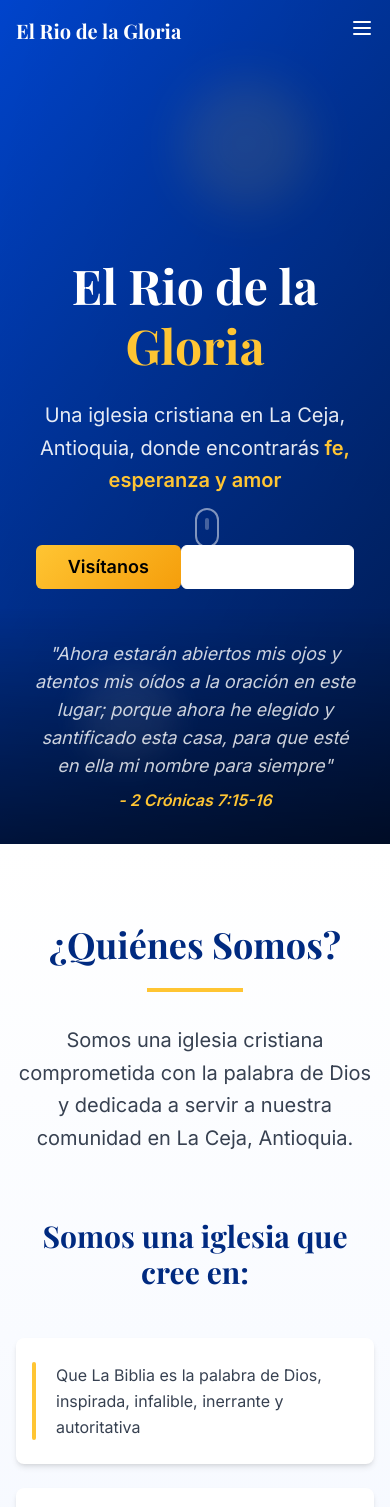
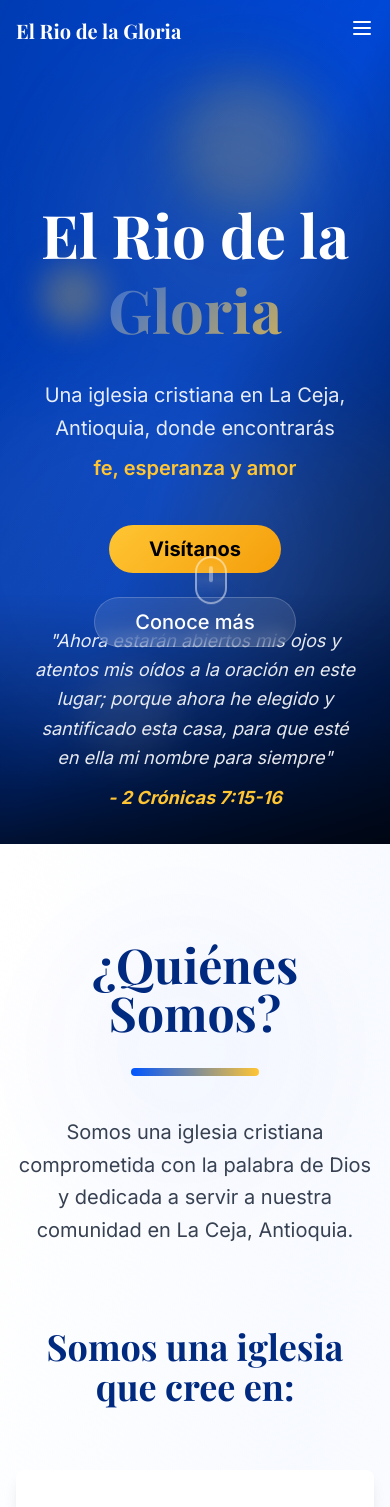
Before and after one commit to boterojuanpa/gloria-ceja-web, a React (Vite) app: page / in a window 390 px wide. Shown: the top 1507 px of the page. Built offline with nearby package versions, Linux system fonts and the light colour scheme.

Commit message:
Add modern styling and animations
Update the website to have a more modern look and feel, including animations.

```diff
--- a/src/components/About.tsx
+++ b/src/components/About.tsx
@@ -1,8 +1,28 @@
 
-import React from 'react';
+import React, { useEffect, useRef, useState } from 'react';
 import { Card, CardContent } from '@/components/ui/card';
 
 const About = () => {
+  const [isVisible, setIsVisible] = useState(false);
+  const sectionRef = useRef<HTMLElement>(null);
+
+  useEffect(() => {
+    const observer = new IntersectionObserver(
+      ([entry]) => {
+        if (entry.isIntersecting) {
+          setIsVisible(true);
+        }
+      },
+      { threshold: 0.1 }
+    );
+
+    if (sectionRef.current) {
+      observer.observe(sectionRef.current);
+    }
+
+    return () => observer.disconnect();
+  }, []);
+
   const beliefs = [
     "Que La Biblia es la palabra de Dios, inspirada, infalible, inerrante y autoritativa",
     "En un solo Dios, existente en tres personas, Padre, Hijo y Espíritu Santo",
@@ -14,35 +34,46 @@ const About = () => {
   ];
 
   return (
-    <section id="about" className="py-20 bg-gradient-to-b from-white to-church-light-blue">
-      <div className="max-w-7xl mx-auto px-4 sm:px-6 lg:px-8">
-        <div className="text-center mb-16 animate-fade-in">
-          <h2 className="text-4xl font-serif font-bold text-church-navy mb-6">
+    <section
+      ref={sectionRef}
+      id="about"
+      className="py-24 bg-gradient-to-br from-white via-church-light-blue/30 to-white relative overflow-hidden"
+    >
+      {/* Decorative background elements */}
+      <div className="absolute inset-0 opacity-30">
+        <div className="absolute top-20 right-20 w-64 h-64 bg-church-blue/10 rounded-full filter blur-3xl floating-animation"></div>
+        <div className="absolute bottom-20 left-20 w-48 h-48 bg-church-gold/10 rounded-full filter blur-2xl floating-animation" style={{animationDelay: '2s'}}></div>
+      </div>
+
+      <div className="max-w-7xl mx-auto px-4 sm:px-6 lg:px-8 relative z-10">
+        <div className={`text-center mb-20 transition-all duration-1000 ${isVisible ? 'slide-in-up' : 'opacity-0 translate-y-10'}`}>
+          <h2 className="text-5xl lg:text-6xl font-serif font-bold text-church-navy mb-8">
             ¿Quiénes Somos?
           </h2>
-          <div className="w-24 h-1 bg-church-gold mx-auto mb-8"></div>
-          <p className="text-xl text-gray-700 max-w-3xl mx-auto leading-relaxed">
+          <div className="w-32 h-2 bg-gradient-to-r from-church-blue to-church-gold mx-auto mb-10 rounded-full"></div>
+          <p className="text-xl lg:text-2xl text-gray-700 max-w-4xl mx-auto leading-relaxed">
             Somos una iglesia cristiana comprometida con la palabra de Dios y
             dedicada a servir a nuestra comunidad en La Ceja, Antioquia.
           </p>
         </div>
 
-        <div className="mb-16">
-          <h3 className="text-3xl font-serif font-bold text-center text-church-navy mb-12">
+        <div className="mb-20">
+          <h3 className={`text-4xl lg:text-5xl font-serif font-bold text-center text-church-navy mb-16 transition-all duration-1000 delay-300 ${isVisible ? 'slide-in-up' : 'opacity-0 translate-y-10'}`}>
             Somos una iglesia que cree en:
           </h3>
 
-          <div className="grid grid-cols-1 md:grid-cols-2 lg:grid-cols-3 gap-6">
+          <div className="grid grid-cols-1 md:grid-cols-2 lg:grid-cols-3 gap-8">
             {beliefs.map((belief, index) => (
               <Card
                 key={index}
-                className="h-full hover-scale hover:shadow-xl transition-all duration-300 border-0 shadow-md"
-                style={{ animationDelay: `${index * 100}ms` }}
+                className={`h-full hover-scale hover:shadow-2xl transition-all duration-500 border-0 shadow-lg relative overflow-hidden group ${isVisible ? 'stagger-animation' : 'opacity-0 translate-y-10'}`}
+                style={{ animationDelay: `${index * 200}ms` }}
               >
-                <CardContent className="p-6 h-full flex items-center">
+                <div className="absolute inset-0 bg-gradient-to-br from-church-blue/5 to-church-gold/5 opacity-0 group-hover:opacity-100 transition-opacity duration-300"></div>
+                <CardContent className="p-8 h-full flex items-center relative z-10">
                   <div className="relative">
-                    <div className="absolute -left-2 top-0 w-1 h-full bg-church-gold rounded-full"></div>
-                    <p className="text-gray-700 leading-relaxed pl-4">
+                    <div className="absolute -left-4 top-0 w-2 h-full bg-gradient-to-b from-church-blue to-church-gold rounded-full transform scale-y-0 group-hover:scale-y-100 transition-transform duration-500"></div>
+                    <p className="text-gray-700 leading-relaxed pl-6 group-hover:text-church-navy transition-colors duration-300">
                       {belief}
                     </p>
                   </div>
@@ -52,14 +83,15 @@ const About = () => {
           </div>
         </div>
 
-        {/* Pastor's Image Section */}
-        <div className="text-center">
-          <div className="inline-block p-2 bg-church-gold/20 rounded-2xl">
-            <div className="w-80 h-60 bg-gradient-to-br from-church-blue/20 to-church-navy/20 rounded-xl flex items-center justify-center">
-              <p className="text-church-navy font-semibold">Imagen de Pastores</p>
+        {/* Enhanced Pastor's Image Section */}
+        <div className={`text-center transition-all duration-1000 delay-700 ${isVisible ? 'slide-in-up' : 'opacity-0 translate-y-10'}`}>
+          <div className="inline-block p-4 bg-gradient-to-br from-church-gold/20 to-church-blue/20 rounded-3xl hover-scale">
+            <div className="w-96 h-72 bg-gradient-to-br from-church-blue/30 via-white/50 to-church-navy/30 rounded-2xl flex items-center justify-center shadow-xl relative overflow-hidden group">
+              <div className="absolute inset-0 bg-gradient-to-br from-church-blue/20 to-church-gold/20 opacity-0 group-hover:opacity-100 transition-opacity duration-500"></div>
+              <p className="text-church-navy font-bold text-xl relative z-10">Imagen de Pastores</p>
             </div>
           </div>
-          <p className="mt-4 text-gray-600 italic">Nuestros pastores y líderes espirituales</p>
+          <p className="mt-6 text-gray-600 italic text-lg">Nuestros pastores y líderes espirituales</p>
         </div>
       </div>
     </section>
--- a/src/components/Hero.tsx
+++ b/src/components/Hero.tsx
@@ -1,8 +1,14 @@
 
-import React from 'react';
+import React, { useEffect, useState } from 'react';
 import { Button } from '@/components/ui/button';
 
 const Hero = () => {
+  const [isVisible, setIsVisible] = useState(false);
+
+  useEffect(() => {
+    setIsVisible(true);
+  }, []);
+
   const scrollToSection = (href: string) => {
     const element = document.querySelector(href);
     if (element) {
@@ -12,33 +18,42 @@ const Hero = () => {
 
   return (
     <section id="hero" className="relative min-h-screen flex items-center justify-center overflow-hidden">
-      {/* Background with gradient overlay */}
+      {/* Background with animated gradient overlay */}
       <div className="absolute inset-0 church-gradient">
-        <div className="absolute inset-0 bg-gradient-to-br from-black/20 to-black/40"></div>
+        <div className="absolute inset-0 bg-gradient-to-br from-black/30 via-transparent to-black/50"></div>
+        {/* Animated background elements */}
+        <div className="absolute inset-0">
+          <div className="absolute top-0 left-0 w-full h-full opacity-30">
+            <div className="absolute top-20 left-20 w-72 h-72 bg-accent/30 rounded-full filter blur-3xl animate-pulse floating-animation"></div>
+            <div className="absolute bottom-20 right-20 w-96 h-96 bg-white/20 rounded-full filter blur-2xl animate-pulse floating-animation" style={{animationDelay: '2s'}}></div>
+            <div className="absolute top-1/2 left-1/2 transform -translate-x-1/2 -translate-y-1/2 w-64 h-64 bg-church-gold/20 rounded-full filter blur-2xl animate-pulse floating-animation" style={{animationDelay: '4s'}}></div>
+          </div>
+        </div>
       </div>
 
-      {/* Decorative elements */}
-      <div className="absolute top-20 right-20 w-32 h-32 bg-accent/20 rounded-full blur-xl animate-pulse"></div>
-      <div className="absolute bottom-20 left-20 w-24 h-24 bg-white/10 rounded-full blur-lg animate-pulse delay-1000"></div>
+      {/* Floating decorative elements */}
+      <div className="absolute top-20 right-20 w-32 h-32 bg-accent/20 rounded-full blur-xl floating-animation pulse-glow"></div>
+      <div className="absolute bottom-20 left-20 w-24 h-24 bg-white/10 rounded-full blur-lg floating-animation" style={{animationDelay: '1s'}}></div>
+      <div className="absolute top-1/3 left-10 w-16 h-16 bg-church-gold/30 rounded-full blur-lg floating-animation" style={{animationDelay: '3s'}}></div>
 
       {/* Content */}
-      <div className="relative z-10 text-center px-4 sm:px-6 lg:px-8 max-w-4xl mx-auto">
-        <div className="animate-fade-in">
-          <h1 className="text-5xl sm:text-6xl lg:text-7xl font-serif font-bold text-white mb-6 leading-tight">
-            El Rio de la
-            <span className="block text-accent">Gloria</span>
+      <div className="relative z-10 text-center px-4 sm:px-6 lg:px-8 max-w-5xl mx-auto">
+        <div className={`transition-all duration-1000 ${isVisible ? 'slide-in-up' : 'opacity-0'}`}>
+          <h1 className="text-6xl sm:text-7xl lg:text-8xl font-serif font-bold text-white mb-8 leading-tight">
+            <span className="block animate-fade-in">El Rio de la</span>
+            <span className="block text-gradient text-accent animate-fade-in" style={{animationDelay: '0.3s'}}>Gloria</span>
           </h1>
 
-          <p className="text-xl sm:text-2xl text-white/90 mb-8 max-w-2xl mx-auto leading-relaxed">
+          <p className="text-xl sm:text-2xl lg:text-3xl text-white/90 mb-10 max-w-3xl mx-auto leading-relaxed animate-fade-in" style={{animationDelay: '0.6s'}}>
             Una iglesia cristiana en La Ceja, Antioquia, donde encontrarás
-            <span className="text-accent font-semibold"> fe, esperanza y amor</span>
+            <span className="text-accent font-semibold block mt-2"> fe, esperanza y amor</span>
           </p>
 
-          <div className="space-y-4 sm:space-y-0 sm:space-x-4 sm:flex sm:justify-center">
+          <div className="space-y-6 sm:space-y-0 sm:space-x-6 sm:flex sm:justify-center animate-fade-in" style={{animationDelay: '0.9s'}}>
             <Button
               onClick={() => scrollToSection('#contact')}
               size="lg"
-              className="gold-gradient hover:shadow-lg transition-all duration-300 text-black font-semibold px-8 py-4 text-lg"
+              className="gold-gradient hover:shadow-2xl hover:scale-110 transition-all duration-300 text-black font-bold px-10 py-6 text-xl rounded-full hover-glow"
             >
               Visítanos
             </Button>
@@ -47,29 +62,30 @@ const Hero = () => {
               onClick={() => scrollToSection('#about')}
               variant="outline"
               size="lg"
-              className="border-white text-white hover:bg-white hover:text-church-blue transition-all duration-300 px-8 py-4 text-lg"
+              className="border-2 border-white/70 text-white hover:bg-white hover:text-church-blue hover:scale-110 transition-all duration-300 px-10 py-6 text-xl rounded-full glass-effect hover-glow"
             >
               Conoce más
             </Button>
           </div>
         </div>
 
-        {/* Scroll indicator */}
+        {/* Enhanced scroll indicator */}
         <div className="absolute bottom-8 left-1/2 transform -translate-x-1/2 animate-bounce">
-          <div className="w-6 h-10 border-2 border-white/50 rounded-full flex justify-center">
-            <div className="w-1 h-3 bg-white/50 rounded-full mt-2 animate-pulse"></div>
+          <div className="w-8 h-12 border-2 border-white/50 rounded-full flex justify-center relative overflow-hidden">
+            <div className="w-1 h-4 bg-white/70 rounded-full mt-2 animate-pulse"></div>
+            <div className="absolute inset-0 bg-gradient-to-b from-transparent via-white/20 to-transparent animate-pulse"></div>
           </div>
         </div>
       </div>
 
-      {/* Verse overlay */}
-      <div className="absolute bottom-0 left-0 right-0 bg-gradient-to-t from-black/50 to-transparent p-8">
-        <div className="max-w-4xl mx-auto text-center">
-          <blockquote className="text-white/80 italic text-lg">
+      {/* Enhanced verse overlay */}
+      <div className="absolute bottom-0 left-0 right-0 bg-gradient-to-t from-black/70 via-black/30 to-transparent p-8">
+        <div className="max-w-5xl mx-auto text-center">
+          <blockquote className="text-white/90 italic text-lg lg:text-xl leading-relaxed">
             "Ahora estarán abiertos mis ojos y atentos mis oídos a la oración en este lugar;
             porque ahora he elegido y santificado esta casa, para que esté en ella mi nombre para siempre"
           </blockquote>
-          <cite className="text-accent font-semibold block mt-2">- 2 Crónicas 7:15-16</cite>
+          <cite className="text-accent font-bold block mt-3 text-lg">- 2 Crónicas 7:15-16</cite>
         </div>
       </div>
     </section>
--- a/src/components/Meetings.tsx
+++ b/src/components/Meetings.tsx
@@ -1,104 +1,144 @@
 
-import React from 'react';
+import React, { useEffect, useRef, useState } from 'react';
 import { Card, CardContent, CardHeader, CardTitle } from '@/components/ui/card';
 
 const Meetings = () => {
+  const [isVisible, setIsVisible] = useState(false);
+  const sectionRef = useRef<HTMLElement>(null);
+
+  useEffect(() => {
+    const observer = new IntersectionObserver(
+      ([entry]) => {
+        if (entry.isIntersecting) {
+          setIsVisible(true);
+        }
+      },
+      { threshold: 0.1 }
+    );
+
+    if (sectionRef.current) {
+      observer.observe(sectionRef.current);
+    }
+
+    return () => observer.disconnect();
+  }, []);
+
   const meetings = [
     {
       title: "Reunión Principal",
       schedule: "Domingos 9AM y 12PM",
       description: "Predicaciones fundamentadas en la palabra de Dios, oración, alabanza, adoración, que en unidad nos fortalecen como cuerpo de Cristo que somos, para enfrentar los retos cada día.",
       image: "Imagen domingo",
-      color: "bg-church-blue"
+      color: "from-church-blue to-blue-600",
+      icon: "⛪"
     },
     {
       title: "Noches de Adoración",
       schedule: "Miércoles 7PM - 9PM",
       description: "Son tiempos donde a través de la adoración disponemos nuestro corazón para reconocer la grandeza del Señor y recibir mediante la predicación de la palabra la instrucción para caminar como verdaderos discípulos.",
       image: "Imagen miércoles",
-      color: "bg-purple-600"
+      color: "from-purple-500 to-purple-700",
+      icon: "🙏"
     },
     {
       title: "Más Fuertes",
       schedule: "Viernes 7PM - 9PM",
       description: "Somos un grupo de amigos enamorados de Dios, con muchos desafíos por delante, que buscamos ser fortalecidos en Jesús.",
       image: "Imagen jóvenes",
-      color: "bg-blue-600"
+      color: "from-blue-500 to-cyan-600",
+      icon: "💪"
     },
     {
       title: "RG Kids Comedor",
       schedule: "Sábados 9AM",
       description: "Cada sábado compartimos sonrisas, abrazos, canciones, danza, alegría, alimento espiritual y físico con los niños que anhelan conocer a Jesús.",
       image: "Imagen comedor",
-      color: "bg-yellow-500"
+      color: "from-yellow-500 to-orange-500",
+      icon: "👶"
     },
     {
       title: "Ayuno y Oración",
       schedule: "Miércoles 9AM",
       description: "Cada miércoles nos reunimos en oración, adoración y lectura de la palabra de Dios, buscando cada día ser fortalecidos en el Señor.",
       image: "Imagen ayuno",
-      color: "bg-green-600"
+      color: "from-green-500 to-emerald-600",
+      icon: "🕊️"
     },
     {
       title: "Madres Orando",
       schedule: "Jueves 9AM - 11AM",
       description: "Te imaginas si todas juntas oramos por nuestros hijos, sus retos, desafíos, carácter y formación. Tenemos el privilegio de orar por ellos.",
       image: "Imagen madres",
-      color: "bg-pink-600"
+      color: "from-pink-500 to-rose-600",
+      icon: "👩‍👧‍👦"
     },
     {
       title: "Valientes",
       schedule: "Último viernes del mes 7PM",
       description: "Reunión para hombres mayores de 18 años que quieren ser fortalecidos por la Palabra de Dios.",
       image: "Imagen valientes",
-      color: "bg-gray-700"
+      color: "from-gray-600 to-slate-700",
+      icon: "🦁"
     },
     {
       title: "Unidos",
       schedule: "Primer sábado del mes 6PM",
       description: "Únete a otras parejas en un tiempo de gran bendición donde tendremos la oportunidad de recibir consejos prácticos basados en la palabra del Señor.",
       image: "Imagen matrimonios",
-      color: "bg-red-600"
+      color: "from-red-500 to-pink-600",
+      icon: "💕"
     }
   ];
 
   return (
-    <section id="meetings" className="py-20 bg-white">
-      <div className="max-w-7xl mx-auto px-4 sm:px-6 lg:px-8">
-        <div className="text-center mb-16 animate-fade-in">
-          <h2 className="text-4xl font-serif font-bold text-church-navy mb-6">
+    <section
+      ref={sectionRef}
+      id="meetings"
+      className="py-24 bg-gradient-to-br from-white via-gray-50 to-white relative overflow-hidden"
+    >
+      {/* Decorative background */}
+      <div className="absolute inset-0 opacity-20">
+        <div className="absolute top-32 left-32 w-72 h-72 bg-church-gold/20 rounded-full filter blur-3xl floating-animation"></div>
+        <div className="absolute bottom-32 right-32 w-64 h-64 bg-church-blue/20 rounded-full filter blur-2xl floating-animation" style={{animationDelay: '3s'}}></div>
+      </div>
+
+      <div className="max-w-7xl mx-auto px-4 sm:px-6 lg:px-8 relative z-10">
+        <div className={`text-center mb-20 transition-all duration-1000 ${isVisible ? 'slide-in-up' : 'opacity-0 translate-y-10'}`}>
+          <h2 className="text-5xl lg:text-6xl font-serif font-bold text-church-navy mb-8">
             Nuestras Reuniones
           </h2>
-          <div className="w-24 h-1 bg-church-gold mx-auto mb-8"></div>
-          <p className="text-xl text-gray-700 max-w-3xl mx-auto">
+          <div className="w-32 h-2 bg-gradient-to-r from-church-blue to-church-gold mx-auto mb-10 rounded-full"></div>
+          <p className="text-xl lg:text-2xl text-gray-700 max-w-4xl mx-auto leading-relaxed">
             Tenemos diferentes espacios de encuentro durante la semana
             para crecer juntos en fe y comunidad.
           </p>
         </div>
 
-        <div className="grid grid-cols-1 md:grid-cols-2 lg:grid-cols-3 xl:grid-cols-4 gap-6">
+        <div className="grid grid-cols-1 md:grid-cols-2 lg:grid-cols-3 xl:grid-cols-4 gap-8">
           {meetings.map((meeting, index) => (
             <Card
               key={index}
-              className="overflow-hidden hover-scale hover:shadow-xl transition-all duration-300 border-0 shadow-lg h-full"
-              style={{ animationDelay: `${index * 100}ms` }}
+              className={`overflow-hidden hover-scale hover:shadow-2xl transition-all duration-500 border-0 shadow-lg h-full group relative ${isVisible ? 'stagger-animation' : 'opacity-0 translate-y-10'}`}
+              style={{ animationDelay: `${index * 150}ms` }}
             >
-              <CardHeader className={`${meeting.color} text-white p-6`}>
-                <div className="text-center">
-                  <div className="w-16 h-16 bg-white/20 rounded-full flex items-center justify-center mb-4 mx-auto">
-                    <span className="text-xs font-medium">{meeting.image}</span>
+              <CardHeader className={`bg-gradient-to-br ${meeting.color} text-white p-8 relative overflow-hidden`}>
+                <div className="absolute inset-0 bg-black/10 group-hover:bg-black/5 transition-colors duration-300"></div>
+                <div className="text-center relative z-10">
+                  <div className="w-20 h-20 bg-white/20 rounded-full flex items-center justify-center mb-6 mx-auto group-hover:scale-110 transition-transform duration-300 text-3xl">
+                    {meeting.icon}
                   </div>
-                  <CardTitle className="text-lg font-serif font-bold mb-2">
+                  <CardTitle className="text-xl font-serif font-bold mb-3 group-hover:scale-105 transition-transform duration-300">
                     {meeting.title}
                   </CardTitle>
-                  <p className="text-white/90 font-semibold text-sm">
+                  <p className="text-white/95 font-semibold text-sm bg-black/20 rounded-full px-4 py-2 inline-block">
                     {meeting.schedule}
                   </p>
                 </div>
               </CardHeader>
 
-              <CardContent className="p-6 flex-1 flex items-center">
-                <p className="text-gray-700 text-sm leading-relaxed">
+              <CardContent className="p-8 flex-1 flex items-center relative">
+                <div className="absolute inset-0 bg-gradient-to-br from-transparent to-gray-50/50 opacity-0 group-hover:opacity-100 transition-opacity duration-300"></div>
+                <p className="text-gray-700 text-sm leading-relaxed relative z-10 group-hover:text-gray-800 transition-colors duration-300">
                   {meeting.description}
                 </p>
               </CardContent>
--- a/src/index.css
+++ b/src/index.css
@@ -106,10 +106,123 @@
   }
 
   .hover-scale {
-    transition: transform 0.3s ease;
+    transition: all 0.3s cubic-bezier(0.4, 0, 0.2, 1);
   }
 
   .hover-scale:hover {
-    transform: scale(1.05);
+    transform: scale(1.05) translateY(-4px);
+    box-shadow: 0 20px 25px -5px rgba(0, 0, 0, 0.1), 0 10px 10px -5px rgba(0, 0, 0, 0.04);
+  }
+
+  .floating-animation {
+    animation: float 6s ease-in-out infinite;
+  }
+
+  .pulse-glow {
+    animation: pulse-glow 2s ease-in-out infinite alternate;
+  }
+
+  .slide-in-up {
+    animation: slideInUp 0.8s ease-out;
+  }
+
+  .slide-in-left {
+    animation: slideInLeft 0.8s ease-out;
+  }
+
+  .slide-in-right {
+    animation: slideInRight 0.8s ease-out;
+  }
+
+  .stagger-animation {
+    animation: fadeInStagger 1s ease-out;
+  }
+
+  .parallax-bg {
+    background-attachment: fixed;
+    background-position: center;
+    background-repeat: no-repeat;
+    background-size: cover;
   }
 }
+
+@keyframes float {
+  0%, 100% {
+    transform: translateY(0px);
+  }
+  50% {
+    transform: translateY(-20px);
+  }
+}
+
+@keyframes pulse-glow {
+  0% {
+    box-shadow: 0 0 20px rgba(43, 100, 60, 0.3);
+  }
+  100% {
+    box-shadow: 0 0 40px rgba(43, 100, 60, 0.6);
+  }
+}
+
+@keyframes slideInUp {
+  from {
+    opacity: 0;
+    transform: translateY(50px);
+  }
+  to {
+    opacity: 1;
+    transform: translateY(0);
+  }
+}
+
+@keyframes slideInLeft {
+  from {
+    opacity: 0;
+    transform: translateX(-50px);
+  }
+  to {
+    opacity: 1;
+    transform: translateX(0);
+  }
+}
+
+@keyframes slideInRight {
+  from {
+    opacity: 0;
+    transform: translateX(50px);
+  }
+  to {
+    opacity: 1;
+    transform: translateX(0);
+  }
+}
+
+@keyframes fadeInStagger {
+  from {
+    opacity: 0;
+    transform: translateY(30px);
+  }
+  to {
+    opacity: 1;
+    transform: translateY(0);
+  }
+}
+
+/* Efectos adicionales para tarjetas */
+.glass-effect {
+  background: rgba(255, 255, 255, 0.1);
+  backdrop-filter: blur(10px);
+  border: 1px solid rgba(255, 255, 255, 0.2);
+}
+
+.text-gradient {
+  background: linear-gradient(135deg, hsl(var(--church-blue)), hsl(var(--church-gold)));
+  -webkit-background-clip: text;
+  -webkit-text-fill-color: transparent;
+  background-clip: text;
+}
+
+.hover-glow:hover {
+  box-shadow: 0 0 30px rgba(59, 130, 246, 0.5);
+  transition: box-shadow 0.3s ease;
+}
--- a/tailwind.config.ts
+++ b/tailwind.config.ts
@@ -105,13 +105,75 @@ export default {
 						opacity: '1',
 						transform: 'translateY(0)'
 					}
+				},
+				'float': {
+					'0%, 100%': {
+						transform: 'translateY(0px)'
+					},
+					'50%': {
+						transform: 'translateY(-20px)'
+					}
+				},
+				'pulse-glow': {
+					'0%': {
+						boxShadow: '0 0 20px rgba(59, 130, 246, 0.3)'
+					},
+					'100%': {
+						boxShadow: '0 0 40px rgba(59, 130, 246, 0.6)'
+					}
+				},
+				'slideInUp': {
+					'from': {
+						opacity: '0',
+						transform: 'translateY(50px)'
+					},
+					'to': {
+						opacity: '1',
+						transform: 'translateY(0)'
+					}
+				},
+				'slideInLeft': {
+					'from': {
+						opacity: '0',
+						transform: 'translateX(-50px)'
+					},
+					'to': {
+						opacity: '1',
+						transform: 'translateX(0)'
+					}
+				},
+				'slideInRight': {
+					'from': {
+						opacity: '0',
+						transform: 'translateX(50px)'
+					},
+					'to': {
+						opacity: '1',
+						transform: 'translateX(0)'
+					}
+				},
+				'fadeInStagger': {
+					'from': {
+						opacity: '0',
+						transform: 'translateY(30px)'
+					},
+					'to': {
+						opacity: '1',
+						transform: 'translateY(0)'
+					}
 				}
 			},
 			animation: {
 				'accordion-down': 'accordion-down 0.2s ease-out',
 				'accordion-up': 'accordion-up 0.2s ease-out',
 				'fade-in': 'fade-in 0.6s ease-out',
-				'slide-up': 'slide-up 0.6s ease-out'
+				'slide-up': 'slide-up 0.6s ease-out',
+				'float': 'float 6s ease-in-out infinite',
+				'pulse-glow': 'pulse-glow 2s ease-in-out infinite alternate',
+				'slideInUp': 'slideInUp 0.8s ease-out',
+				'slideInLeft': 'slideInLeft 0.8s ease-out',
+				'slideInRight': 'slideInRight 0.8s ease-out',
+				'fadeInStagger': 'fadeInStagger 1s ease-out'
 			}
 		}
 	},
```
